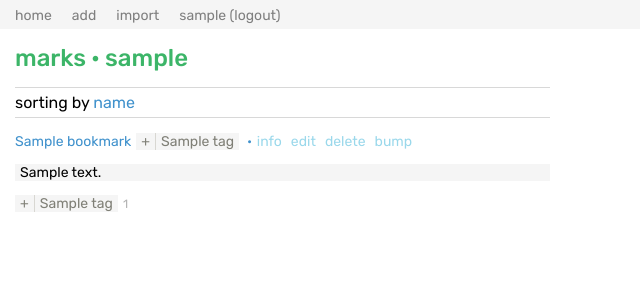
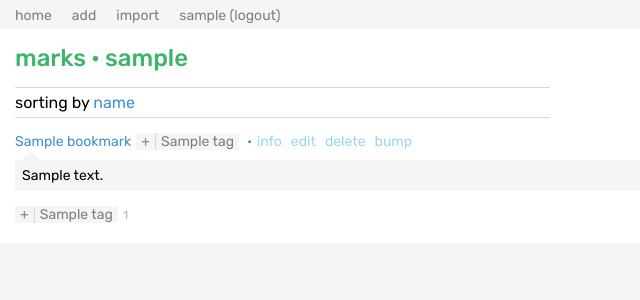
Before and after one commit to FelipeCortez/bmarks, a Django app: a page that uses src/marksapp/templates/mark.html in a window 1280 px wide. Shown: the top 300 px of the page, without its empty margins (0-640 px from the left). Run offline with Django 3.2, Linux system fonts and the light colour scheme; a user stored in the database is signed in; tables that the repository leaves empty hold one stand-in row (values such as "Sample post"); parts of the project's set-up code (start-up, migrations or seed data) failed here and were passed over.

Commit message:
Improved CSS. Descriptions, nowrap for marks

```diff
--- a/src/marksapp/static/marksapp/style.css
+++ b/src/marksapp/static/marksapp/style.css
@@ -1,13 +1,16 @@
 body {
-    background-color: white;
+    background-color: #F5F5F5;
     padding-top: 0;
     margin: 0;
     font-family: 'Rubik', Helvetica, Arial, sans-serif;
+    width: 100%;
+    height: 100%;
 }
 
 .container {
-    padding-top: 15px;
-    padding-left: 15px;
+    background-color: white;
+    padding: 15px;
+    overflow: auto;
 }
 
 /* navbar ------------------------------------- */
@@ -16,9 +19,7 @@ body {
     position: relative;
     top: 0;
     left: 0;
-    width: 100%;
     padding: 5px 0 5px 0;
-    background-color: #F5F5F5;
 }
 
 #navbar ul {
@@ -48,7 +49,7 @@ body {
     margin-bottom: 15px;
     padding-top: 5px;
     padding-bottom: 5px;
-    width: 535px;
+    max-width: 535px;
 }
 
 .extra-nav a {
@@ -61,6 +62,10 @@ body {
     margin-left: 5px;
     margin-right: 5px;
     color: #3F91CC;
+    user-select: none;
+    -moz-user-select: none;
+    -webkit-user-select: none;
+    -ms-user-select: none;
 }
 
 /* page title --------------------------------- */
@@ -197,13 +202,13 @@ button:hover {
     margin-bottom: 20px;
 }
 
-ul {
+ul, ol {
     list-style-type: none;
     margin: 0;
     padding: 0;
 }
 
-li, li > a, li span, h6 {
+li, li > a, li span {
     color: #3F91CC;
     font-size: 14px;
     font-weight: 400;
@@ -212,6 +217,7 @@ li, li > a, li span, h6 {
 
 .item {
     margin-bottom: 5px;
+    white-space: nowrap;
 }
 
 .item > a, .item > .number, .item > .action {
@@ -227,6 +233,7 @@ li, li > a, li span, h6 {
     display: inline-block;
     margin-right: 5px;
     font-size: 14px;
+    white-space: nowrap;
 }
 
 .tag a {
@@ -274,6 +281,10 @@ li, li > a, li span, h6 {
 
 .mdot {
     margin: 0 3px 0 3px;
+    user-select: none;
+    -moz-user-select: none;
+    -webkit-user-select: none;
+    -ms-user-select: none;
 }
 
 .big {
@@ -290,17 +301,6 @@ li, li > a, li span, h6 {
     color: #B2B2B2;
     font-size: 12px;
     font-weight: 400;
-}
-
-.description {
-    background-color: #F5F5F5;
-    max-width: 525px;
-    padding: 0px 5px 0px 5px;
-    color: black;
-}
-
-.description {
-
 }
 
 /* suggestions -------------------------------- */
@@ -369,3 +369,73 @@ li, li > a, li span, h6 {
     position: fixed;
     bottom: 0;
 }
+
+/* -------------------------------------------- */
+
+.description-container {
+    position: relative;
+}
+
+.triangle {
+    position: absolute;
+    width: 12px;
+    height: 12px;
+    transform: rotate(45deg);
+    background-color: #F5F5F5;
+    top: -6px;
+    left: 10px;
+    z-index: 2;
+}
+
+.description {
+    position: relative;
+    background-color: #F5F5F5;
+    min-width: 525px;
+    padding: 7px;
+    color: black;
+    margin: 10px 0 15px 0;
+    overflow: visible;
+}
+
+.description h1,
+.description h2,
+.description h3,
+.description h4,
+.description h5,
+.description h6 {
+    margin-top: 5px;
+    margin-bottom: 5px;
+}
+
+.description ul, ol {
+    margin-left: 25px;
+}
+
+.description ol li {
+    list-style-type: decimal;
+    color: black;
+}
+
+.description ul li {
+    list-style-type: square;
+    color: black;
+}
+
+.description > *:first-child {
+    margin-top: 0;
+}
+
+.description > *:last-child {
+    margin-bottom: 0;
+}
+
+.description blockquote {
+    color: gray;
+    margin: 0;
+    padding: 0 10px;
+    border-left: 3px solid gray;
+}
+
+.description p {
+    margin: 5px 0 5px 0;
+}
--- a/src/marksapp/templates/mark.html
+++ b/src/marksapp/templates/mark.html
@@ -25,6 +25,9 @@
     <span class="action"><a mark_id="{{ mark.id }}" class="bump_btn" href="#">bump</a></span>
     {% endif %}
     {% if mark.description %}
-    <div class="description">{{ mark.description|markdown|safe }}</div>
+    <div class="description-container">
+        <div class="triangle"></div>
+        <div class="description">{{ mark.description|markdown|safe }}</div>
+    </div>
     {% endif %}
 </li>
--- a/src/marksapp/templates/marks.html
+++ b/src/marksapp/templates/marks.html
@@ -38,7 +38,7 @@
     {% if sort != "date" %}<a href="?sort=date">name</a>{% endif %}
 </div>
 
-<ul>
+<ul class="links">
 {% if marks %}
 {% for mark in marks %}
 {% include "mark.html" %}
```
